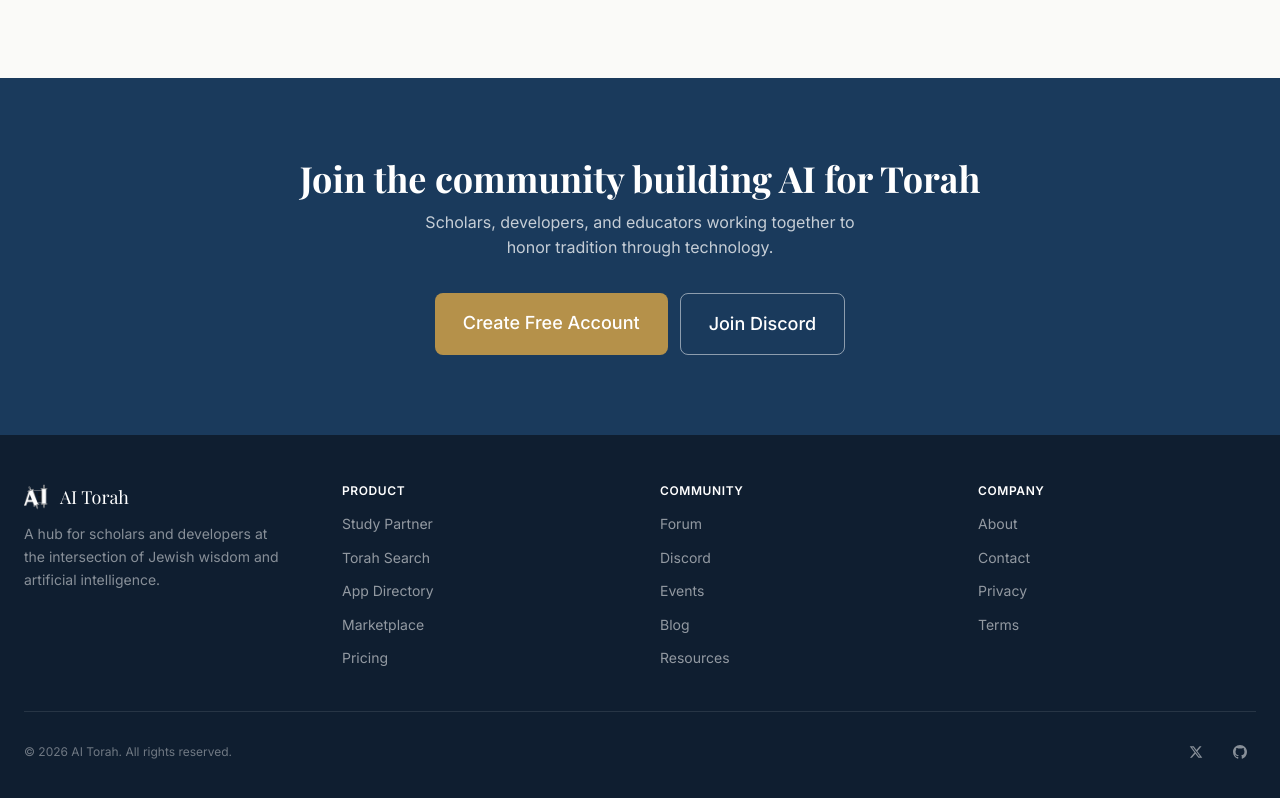
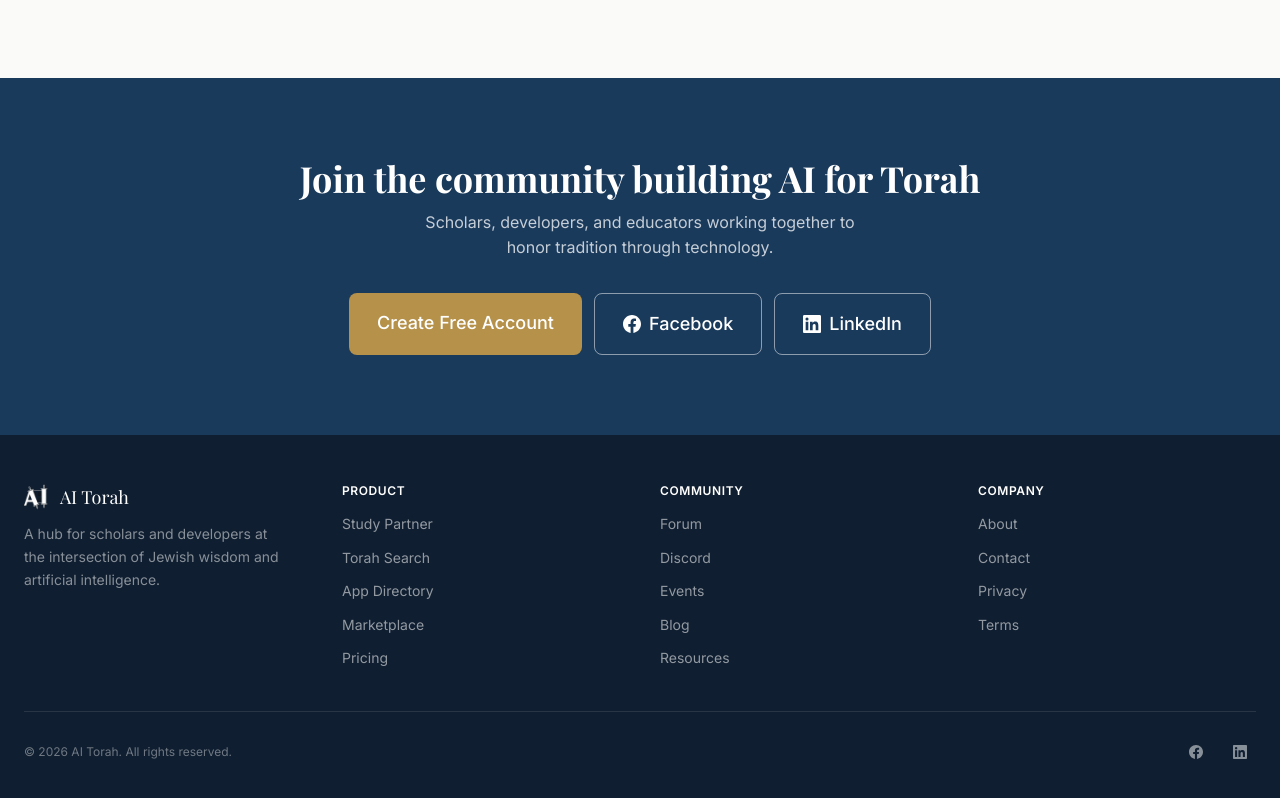
Before and after one commit to Haimjcu/aitorah, a Next.js app: page / in a window 1280 px wide. Shown: the part 3800-4598 px from the top of the page. Built offline with nearby package versions, Linux system fonts and the light colour scheme; a web font is replaced by a local one.

Commit message:
social icons

```diff
--- a/app/(marketing)/page.tsx
+++ b/app/(marketing)/page.tsx
@@ -240,7 +240,14 @@ export default function HomePage() {
           <p className="text-white/75 max-w-md mx-auto mb-8">Scholars, developers, and educators working together to honor tradition through technology.</p>
           <div className="flex gap-3 justify-center flex-wrap">
             <Link href="/signup" className="px-7 py-4 rounded-lg bg-[var(--accent)] text-white font-medium text-lg hover:bg-[var(--accent-dark)] transition-all">Create Free Account</Link>
-            <Link href="#" className="px-7 py-4 rounded-lg border border-white/50 text-white font-medium text-lg hover:bg-white/10 transition-all">Join Discord</Link>
+            <a href="https://www.facebook.com/profile.php?id=61576985863931" target="_blank" rel="noopener noreferrer" className="px-7 py-4 rounded-lg border border-white/50 text-white font-medium text-lg hover:bg-white/10 transition-all inline-flex items-center gap-2">
+              <svg width="18" height="18" viewBox="0 0 24 24" fill="currentColor"><path d="M24 12.073c0-6.627-5.373-12-12-12s-12 5.373-12 12c0 5.99 4.388 10.954 10.125 11.854v-8.385H7.078v-3.47h3.047V9.43c0-3.007 1.792-4.669 4.533-4.669 1.312 0 2.686.235 2.686.235v2.953H15.83c-1.491 0-1.956.925-1.956 1.874v2.25h3.328l-.532 3.47h-2.796v8.385C19.612 23.027 24 18.062 24 12.073z"/></svg>
+              Facebook
+            </a>
+            <a href="https://www.linkedin.com/company/ai-torah/" target="_blank" rel="noopener noreferrer" className="px-7 py-4 rounded-lg border border-white/50 text-white font-medium text-lg hover:bg-white/10 transition-all inline-flex items-center gap-2">
+              <svg width="18" height="18" viewBox="0 0 24 24" fill="currentColor"><path d="M20.447 20.452h-3.554v-5.569c0-1.328-.027-3.037-1.852-3.037-1.853 0-2.136 1.445-2.136 2.939v5.667H9.351V9h3.414v1.561h.046c.477-.9 1.637-1.85 3.37-1.85 3.601 0 4.267 2.37 4.267 5.455v6.286zM5.337 7.433a2.062 2.062 0 01-2.063-2.065 2.064 2.064 0 112.063 2.065zm1.782 13.019H3.555V9h3.564v11.452zM22.225 0H1.771C.792 0 0 .774 0 1.729v20.542C0 23.227.792 24 1.771 24h20.451C23.2 24 24 23.227 24 22.271V1.729C24 .774 23.2 0 22.222 0h.003z"/></svg>
+              LinkedIn
+            </a>
           </div>
         </div>
       </section>
--- a/components/layout/Footer.tsx
+++ b/components/layout/Footer.tsx
@@ -36,12 +36,12 @@ export function Footer() {
           <span>&copy; 2026 AI Torah. All rights reserved.</span>
           <div className="flex gap-3">
             {[
-              { title: 'X/Twitter', path: 'M18.244 2.25h3.308l-7.227 8.26 8.502 11.24H16.17l-5.214-6.817L4.99 21.75H1.68l7.73-8.835L1.254 2.25H8.08l4.713 6.231zm-1.161 17.52h1.833L7.084 4.126H5.117z' },
-              { title: 'GitHub', path: 'M12 0c-6.626 0-12 5.373-12 12 0 5.302 3.438 9.8 8.207 11.387.599.111.793-.261.793-.577v-2.234c-3.338.726-4.033-1.416-4.033-1.416-.546-1.387-1.333-1.756-1.333-1.756-1.089-.745.083-.729.083-.729 1.205.084 1.839 1.237 1.839 1.237 1.07 1.834 2.807 1.304 3.492.997.107-.775.418-1.305.762-1.604-2.665-.305-5.467-1.334-5.467-5.931 0-1.311.469-2.381 1.236-3.221-.124-.303-.535-1.524.117-3.176 0 0 1.008-.322 3.301 1.23.957-.266 1.983-.399 3.003-.404 1.02.005 2.047.138 3.006.404 2.291-1.552 3.297-1.23 3.297-1.23.653 1.653.242 2.874.118 3.176.77.84 1.235 1.911 1.235 3.221 0 4.609-2.807 5.624-5.479 5.921.43.372.823 1.102.823 2.222v3.293c0 .319.192.694.801.576 4.765-1.589 8.199-6.086 8.199-11.386 0-6.627-5.373-12-12-12z' },
+              { title: 'Facebook', href: 'https://www.facebook.com/profile.php?id=61576985863931', path: 'M24 12.073c0-6.627-5.373-12-12-12s-12 5.373-12 12c0 5.99 4.388 10.954 10.125 11.854v-8.385H7.078v-3.47h3.047V9.43c0-3.007 1.792-4.669 4.533-4.669 1.312 0 2.686.235 2.686.235v2.953H15.83c-1.491 0-1.956.925-1.956 1.874v2.25h3.328l-.532 3.47h-2.796v8.385C19.612 23.027 24 18.062 24 12.073z' },
+              { title: 'LinkedIn', href: 'https://www.linkedin.com/company/ai-torah/', path: 'M20.447 20.452h-3.554v-5.569c0-1.328-.027-3.037-1.852-3.037-1.853 0-2.136 1.445-2.136 2.939v5.667H9.351V9h3.414v1.561h.046c.477-.9 1.637-1.85 3.37-1.85 3.601 0 4.267 2.37 4.267 5.455v6.286zM5.337 7.433a2.062 2.062 0 01-2.063-2.065 2.064 2.064 0 112.063 2.065zm1.782 13.019H3.555V9h3.564v11.452zM22.225 0H1.771C.792 0 0 .774 0 1.729v20.542C0 23.227.792 24 1.771 24h20.451C23.2 24 24 23.227 24 22.271V1.729C24 .774 23.2 0 22.222 0h.003z' },
             ].map((s) => (
-              <Link key={s.title} href="/contact" title={s.title} className="w-8 h-8 rounded-md bg-white/7 flex items-center justify-center text-white/50 hover:bg-white/15 hover:text-white transition-all">
+              <a key={s.title} href={s.href} target="_blank" rel="noopener noreferrer" title={s.title} className="w-8 h-8 rounded-md bg-white/7 flex items-center justify-center text-white/50 hover:bg-white/15 hover:text-white transition-all">
                 <svg width="14" height="14" viewBox="0 0 24 24" fill="currentColor"><path d={s.path}/></svg>
-              </Link>
+              </a>
             ))}
           </div>
         </div>
```
